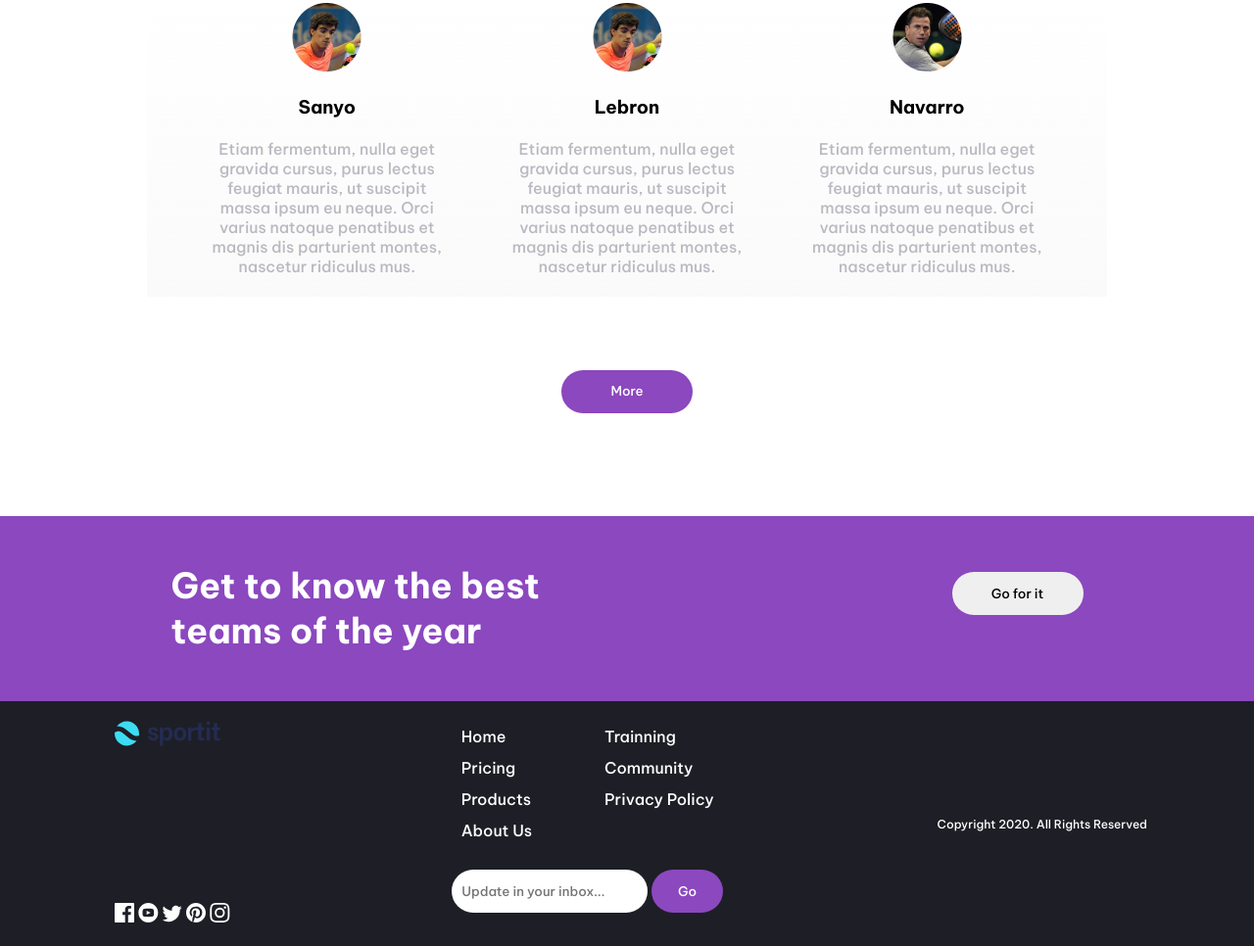
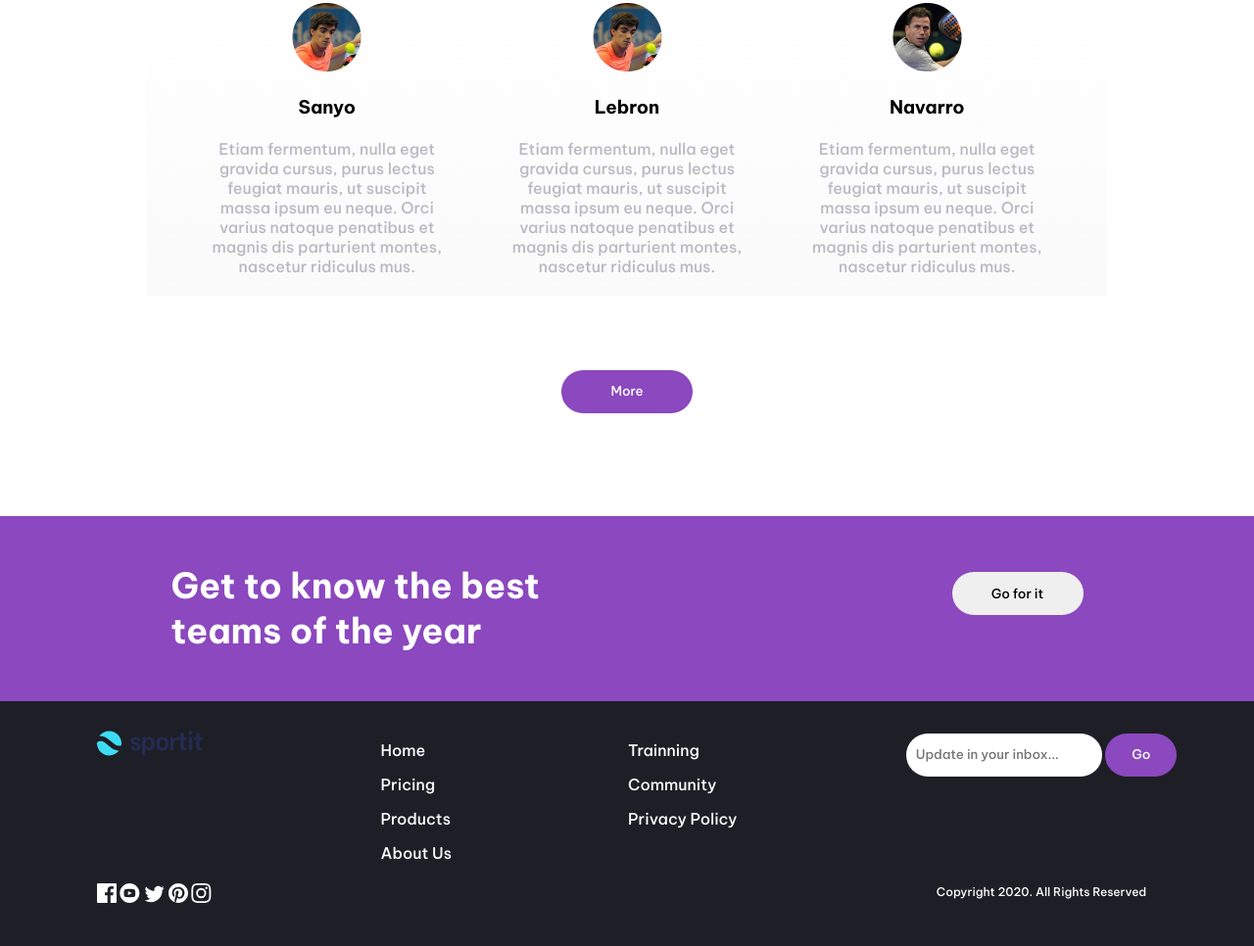
Before and after one commit to MarianaLoaiza/deliverable-one-front, a plain HTML site: page index.html in a window 1280 px wide. Shown: the part 1436-2402 px from the top of the page at 98% size. Drawn offline with Linux system fonts and the light colour scheme.

Commit message:
footer final

```diff
--- a/css/styles.css
+++ b/css/styles.css
@@ -121,7 +121,7 @@ footer {
     background-color: rgb(240, 117, 117);
 }
 footer p {
-    margin: 12px;
+    margin: 15px;
 }
 
 .ftrlogo .ftrsocial {
@@ -133,14 +133,17 @@ footer p {
     order: 5;
 }
 .ftrnav {
-    gap: 50px;
+    height: 80%;
+    gap: 150px;
     display: flex;
     align-items: flex-start;
-    padding: 10px;
+    align-self: center;
 }
 .ftrlogoysocial {
     height: 100%;
-    margin: 20px;
+    margin-left: 20px;
+    margin-top: 30px;
+    margin-bottom: 40px;
     display: flex;
     flex-direction: column;
     justify-content: space-between;
@@ -302,9 +305,6 @@ margin-bottom: 20px;
         flex-direction: column-reverse;
         align-items: center;
     }
-    footer p {
-        margin: 12px;
-    }
     .ftrnav {
         gap: 150px;
         display: flex;
```
